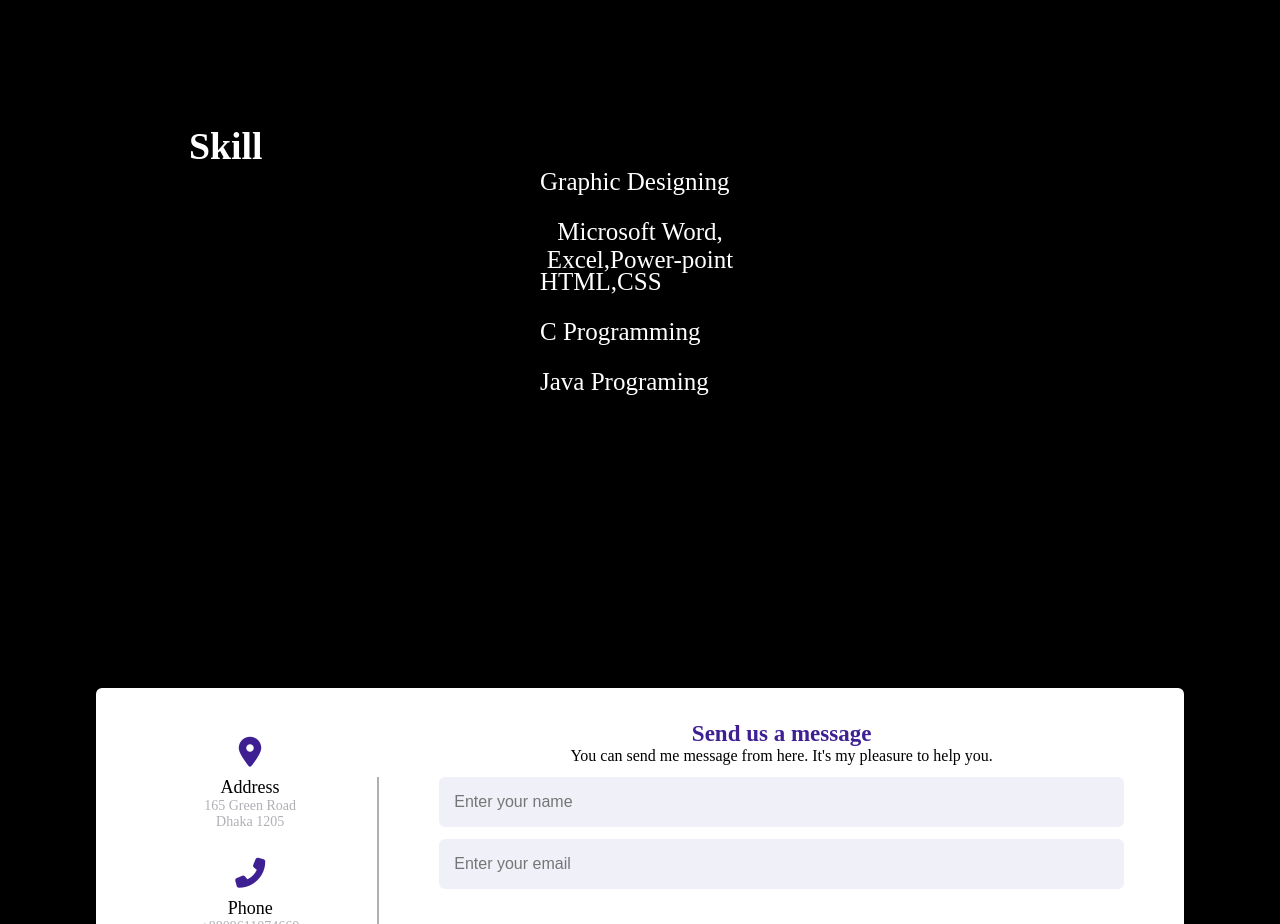
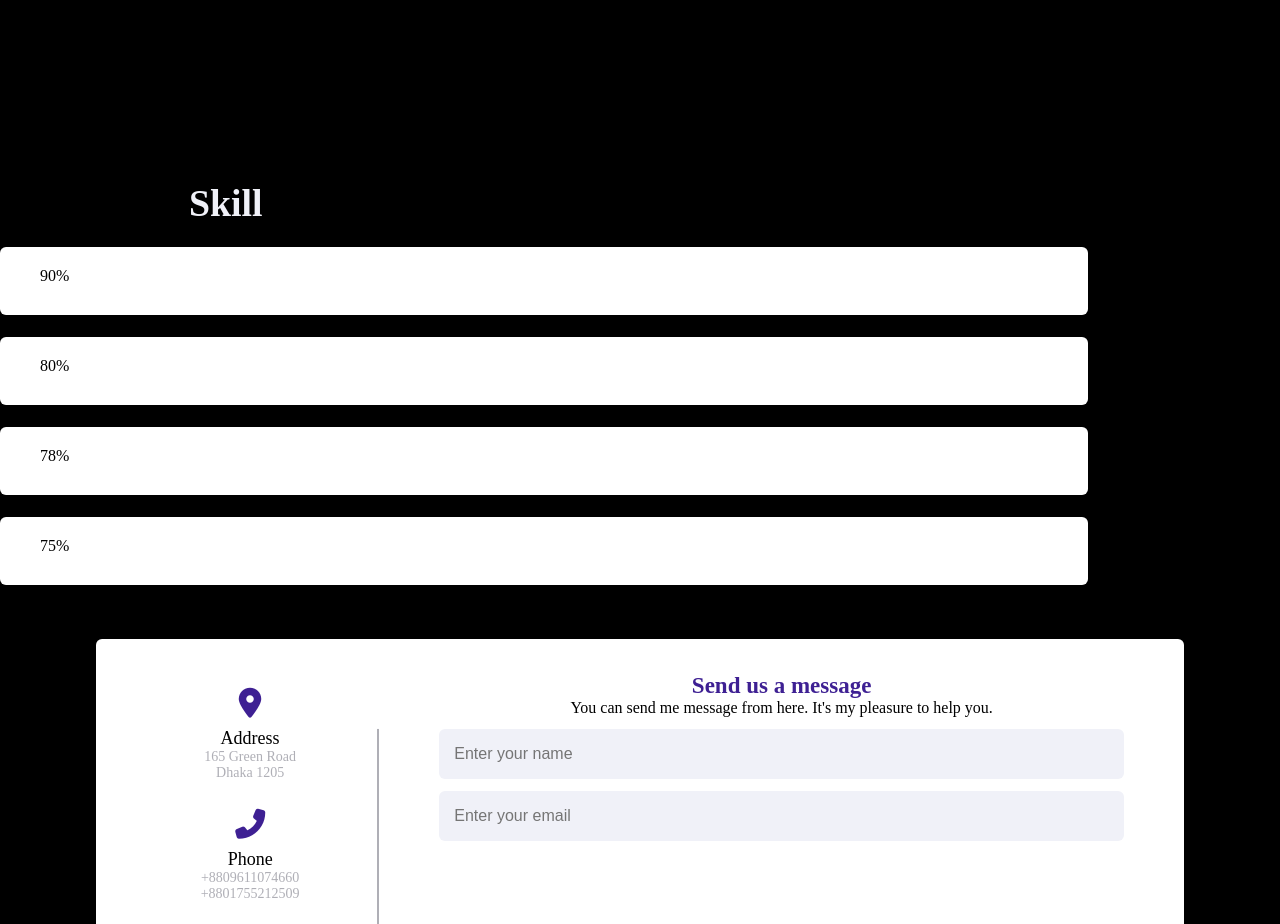
Before and after one commit to mk-pavel/Portfolio, a plain HTML site: page index.html in a window 1280 px wide. Shown: the part 1940-2864 px from the top of the page. Drawn offline with Linux system fonts and the light colour scheme.

Commit message:
Update index.html

```diff
--- a/index.html
+++ b/index.html
@@ -95,42 +95,40 @@
   </div>
   </center>
 
-  div class="cover3">
-    <center>
-      <h3 class="Co5">
+  <div class="cover">
+    <h3 class="Co">
       Skill
     </h3>
-
-      <div class="Co6">
-        <ul>
-          <li>Graphic Designing</li>
-          <li>Microsoft Word, Excel,Power-point</li>
-          <li>HTML,CSS</li>
-          <li>C Programming </li>
-          <li> Java Programing</li>
-          </ul>
   </div>
 
-  </center>
+  <div class="sk">
+    <h3 class="c1">HTML</h3>
+    <div class="container">
+      <div class="skills html">90%</div>
+    </div>
 
+    <h3 class="c1">CSS</h3>
+    <div class="container">
+      <div class="skills css">80%</div>
+    </div>
 
+    <h3 class="c1">C Programming</h3>
+    <div class="container">
+      <div class="skills c">78%</div>
+    </div>
 
+    <h3 class="c1">Java Programming</h3>
+    <div class="container">
+      <div class="skills java">75%</div>
+    </div>
+  </div>
 
   <br>
   <br>
   <br>
-  <br>
-  <br>
-  <br>
-  <br>
-  <br>
-  <br>
-  <br>
-  <br>
-  <br>
-  <br>
-  <br>
-  <br>
+
+
+
   <center>
     <div class="container">
       <div class="content">
```
Lines whose indentation alone changed are shown as unchanged.
